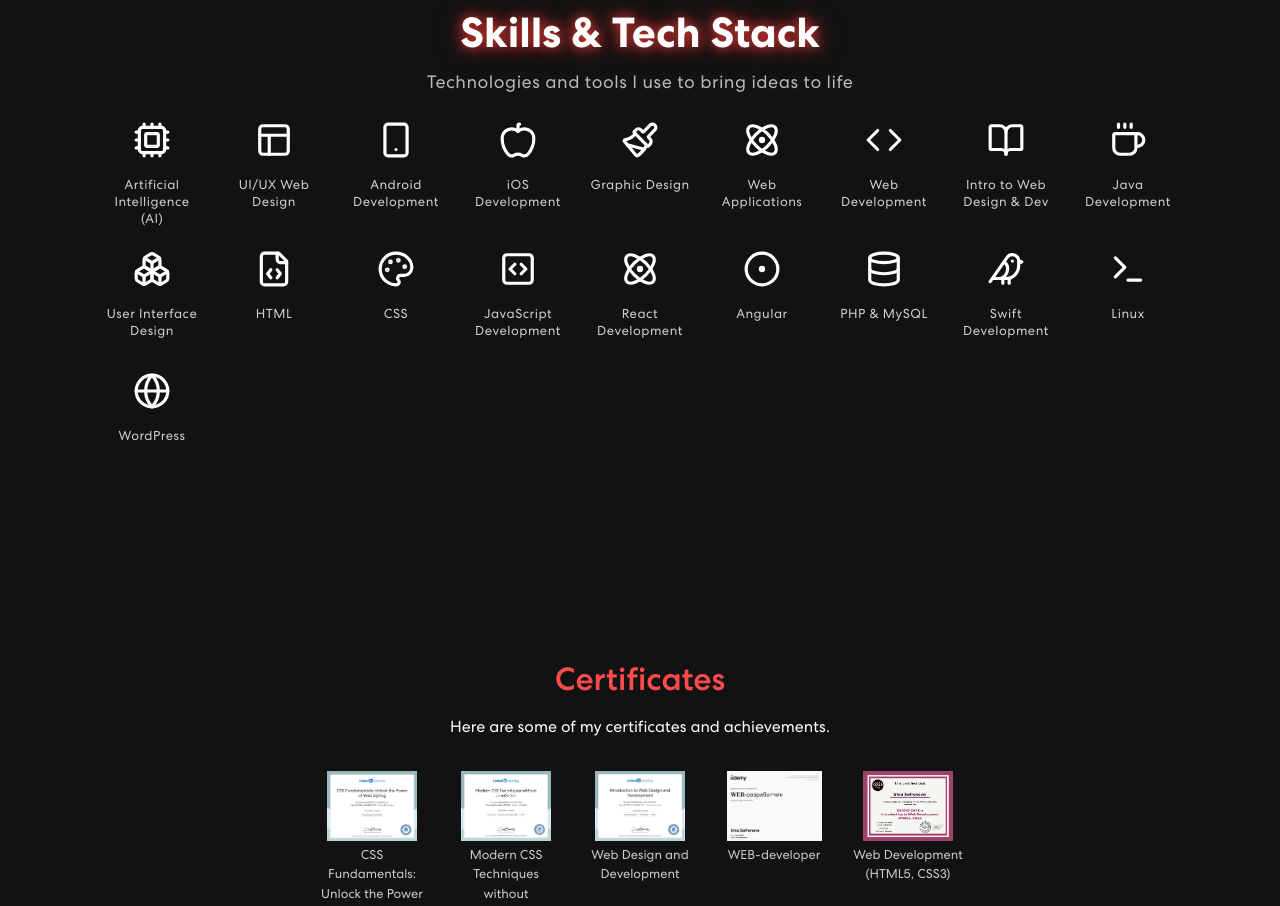
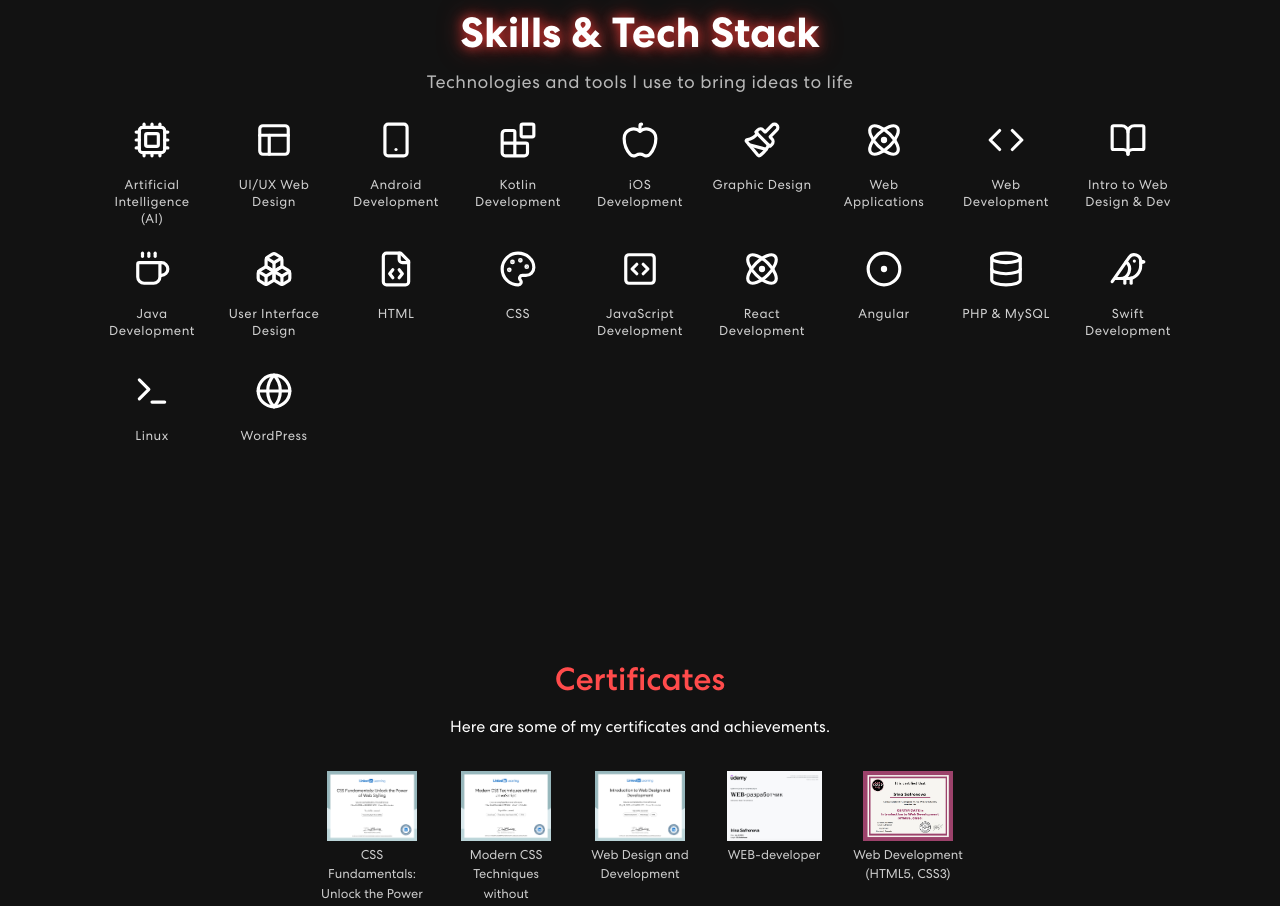
Before and after one commit to rabbitrunout/rabbitrunout.github.io, a React (Create React App) app: page / in a window 1280 px wide. Shown: the part 4540-5446 px from the top of the page. Built offline with nearby package versions, Linux system fonts and the light colour scheme.

Commit message:
Updateted Skills

```diff
--- a/src/components/Skills.js
+++ b/src/components/Skills.js
@@ -7,6 +7,7 @@ import {
   Paintbrush,
   Atom,
   Code,
+  Blocks,
   BookOpen,
   Coffee,
   Boxes,
@@ -24,6 +25,7 @@ const skills = [
   { icon: <Cpu size={38} />, name: "Artificial Intelligence (AI)" },
 { icon: <Layout size={38} />, name: "UI/UX Web Design" },
 { icon: <Smartphone size={38} />, name: "Android Development" },
+{ icon: <Blocks size={38} />, name: "Kotlin Development" },
 { icon: <Apple size={38} />, name: "iOS Development" },
 { icon: <Paintbrush size={38} />, name: "Graphic Design" },
 { icon: <Atom size={38} />, name: "Web Applications" },
@@ -40,6 +42,7 @@ const skills = [
 { icon: <Bird size={38} />, name: "Swift Development" },
 { icon: <Terminal size={38} />, name: "Linux" },
 { icon: <Globe size={38} />, name: "WordPress" },
+
 ];
 
 export const Skills = () => {
```
Lines whose indentation alone changed are shown as unchanged.
